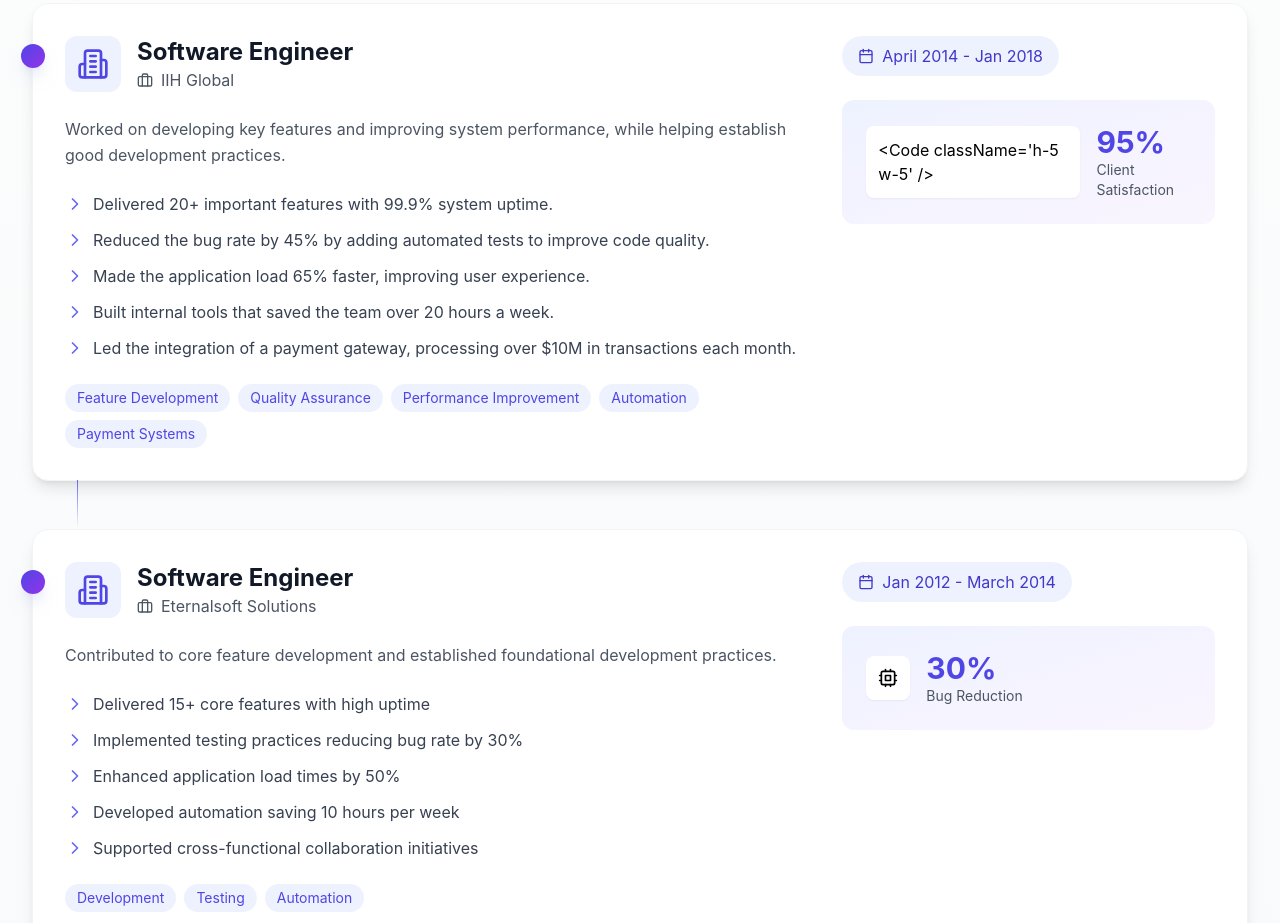
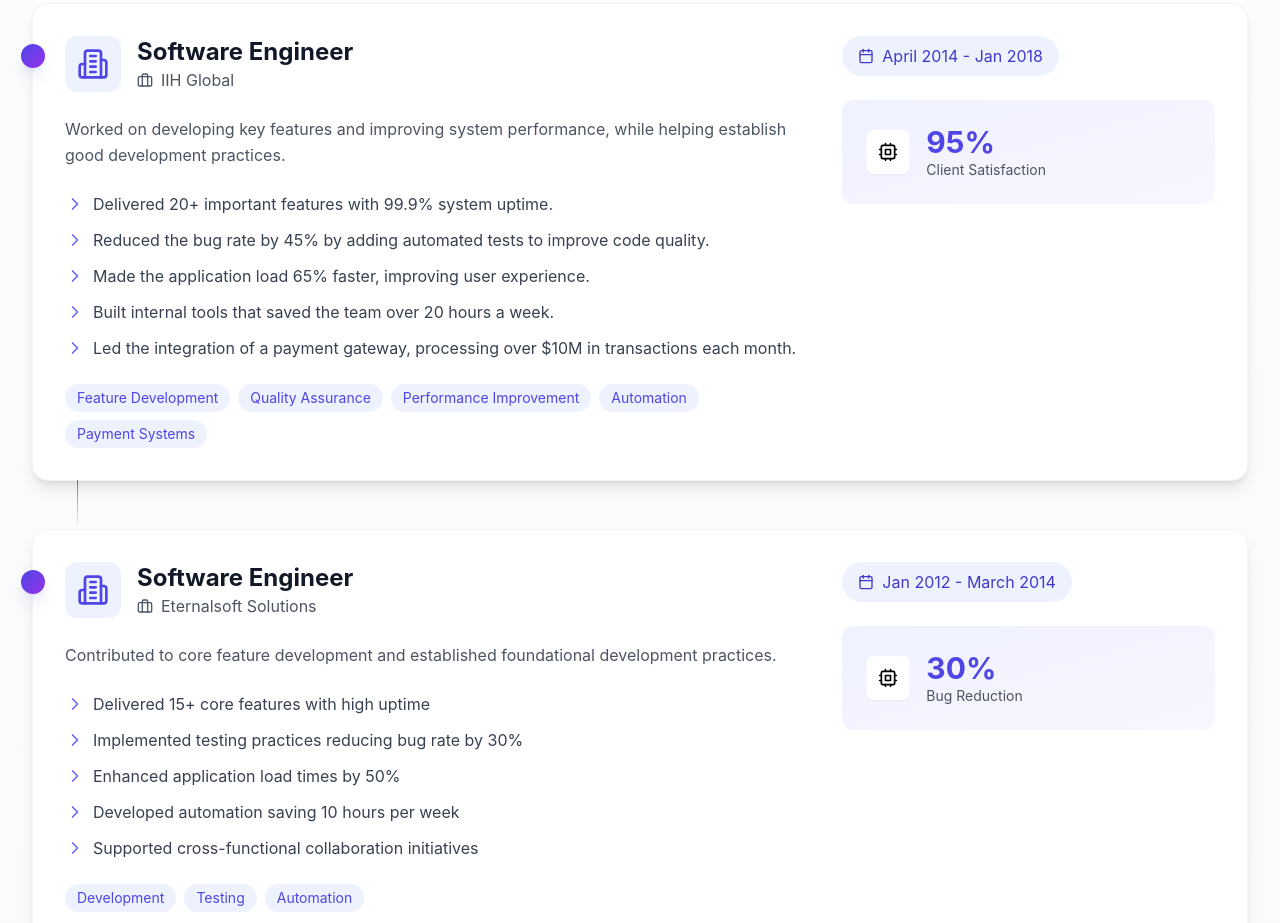
Before and after one commit to HirenGohil13/hiren-portfolio, a React (Vite) app: page / in a window 1280 px wide. Shown: the part 4105-5028 px from the top of the page. Built offline with nearby package versions, Linux system fonts and the light colour scheme.

Commit message:
Updated recent changes

```diff
--- a/src/components/Experience.tsx
+++ b/src/components/Experience.tsx
@@ -1,5 +1,4 @@
-import React from 'react';
-import { Briefcase, Building2, Calendar, ChevronRight, Award, Users, Cpu, Code, Target } from 'lucide-react';
+import { Briefcase, Building2, Calendar, ChevronRight, Award, Cpu, Target } from 'lucide-react';
 
 const experiences = [
   {
@@ -41,7 +40,7 @@ const experiences = [
       metric: "200%",
       text: "User Growth"
     },
-    "achievements": [
+    achievements: [
   "Reduced API response times by 60% through targeted optimizations, significantly improving system speed and enhancing user satisfaction.",
   "Implemented a zero-trust security model, strengthening the platform's defense mechanisms and ensuring secure data handling at all levels.",
   "Collaborated with cross-functional teams to ensure smooth integration of new features, ensuring alignment between technical solutions and business goals.",
@@ -51,23 +50,23 @@ const experiences = [
     tags: ["System Architecture", "Performance", "Security"]
   },
   {
-    "company": "IIH Global",
-    "role": "Software Engineer",
-    "period": "April 2014 - Jan 2018",
-    "description": "Worked on developing key features and improving system performance, while helping establish good development practices.",
-    "impact": {
-      "icon": "<Code className='h-5 w-5' />",
-      "metric": "95%",
-      "text": "Client Satisfaction"
+    company: "IIH Global",
+    role: "Software Engineer",
+    period: "April 2014 - Jan 2018",
+    description: "Worked on developing key features and improving system performance, while helping establish good development practices.",
+    impact: {
+      icon: <Cpu className='h-5 w-5' />,
+      metric: "95%",
+      text: "Client Satisfaction"
     },
-    "achievements": [
+    achievements: [
       "Delivered 20+ important features with 99.9% system uptime.",
       "Reduced the bug rate by 45% by adding automated tests to improve code quality.",
       "Made the application load 65% faster, improving user experience.",
       "Built internal tools that saved the team over 20 hours a week.",
       "Led the integration of a payment gateway, processing over $10M in transactions each month."
     ],
-    "tags": [
+    tags: [
       "Feature Development",
       "Quality Assurance",
       "Performance Improvement",
```
